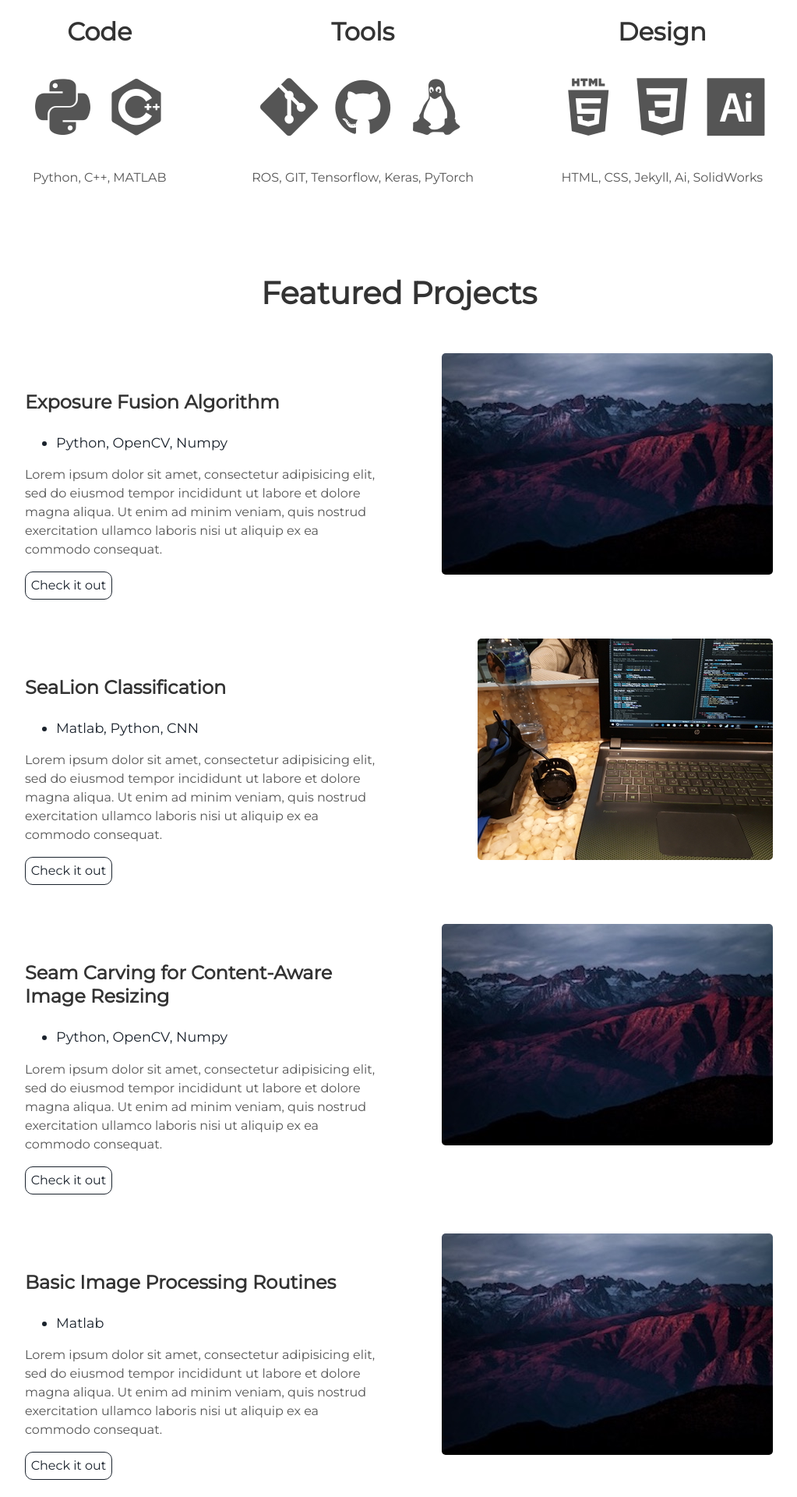
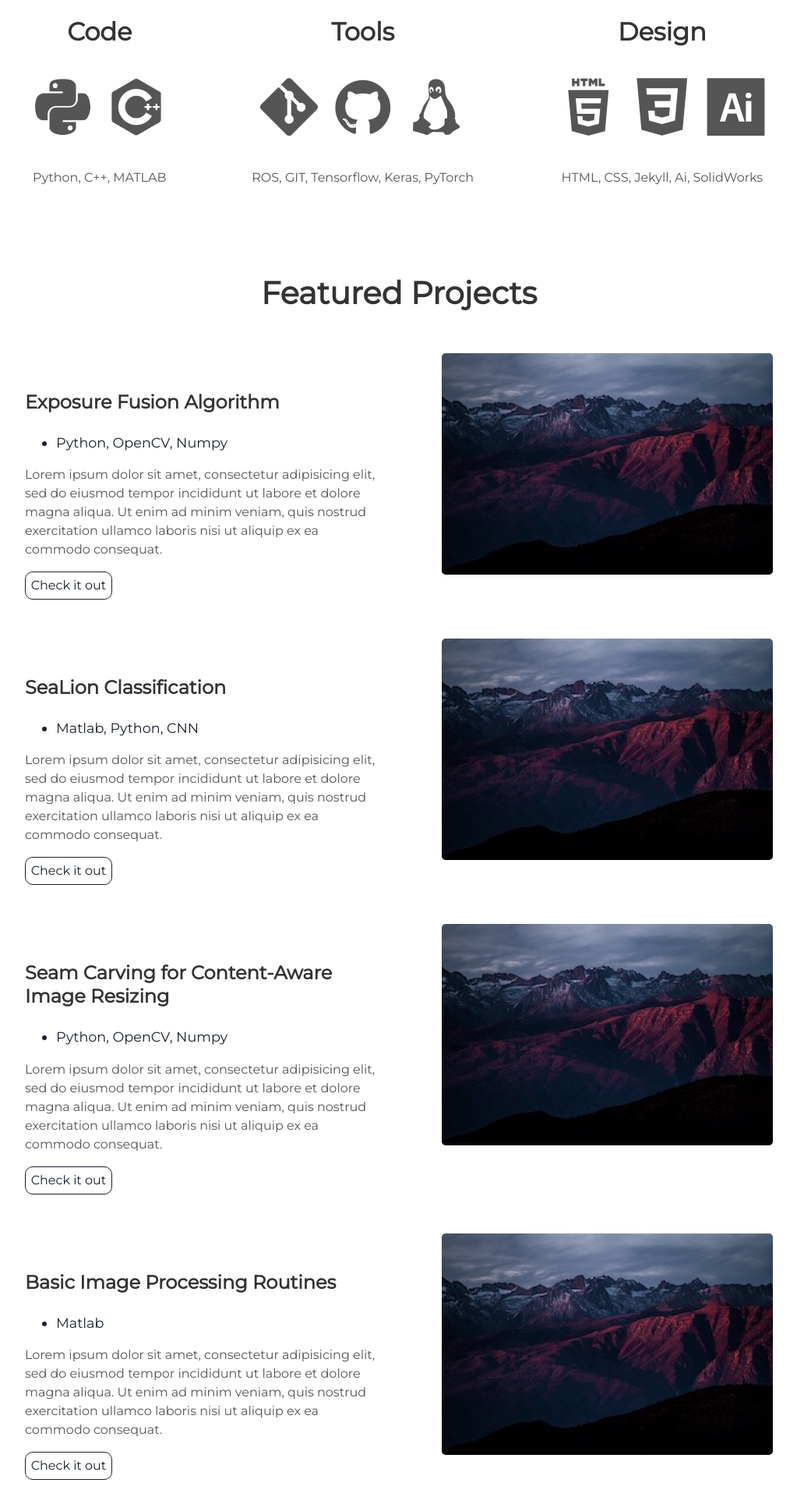
Before and after one commit to kbmajeed/kbmajeed.github.io, a Jekyll site: the page built from index.html, in a window 1280 px wide. Shown: the part 1214-3134 px from the top of the page at 78% size, without its empty margins (128-1151 px from the left). Built offline with Jekyll 4.4.1, drawn with Linux system fonts in a browser that asks for light colours.

Commit message:
Update projects.html

```diff
--- a/_includes/projects.html
+++ b/_includes/projects.html
@@ -17,7 +17,7 @@
 
 <div class="user-projects">
   <div class="images-right">
-    <img alt="mountains" src="{{ "/assets/img/sealion.png" | prepend: site.baseurl }}" />
+    <img alt="mountains" src="{{ "/assets/img/mountains.jpg" | prepend: site.baseurl }}" />
   </div>
   <div class="contents">
     <h3> SeaLion Classification </h3>
```
